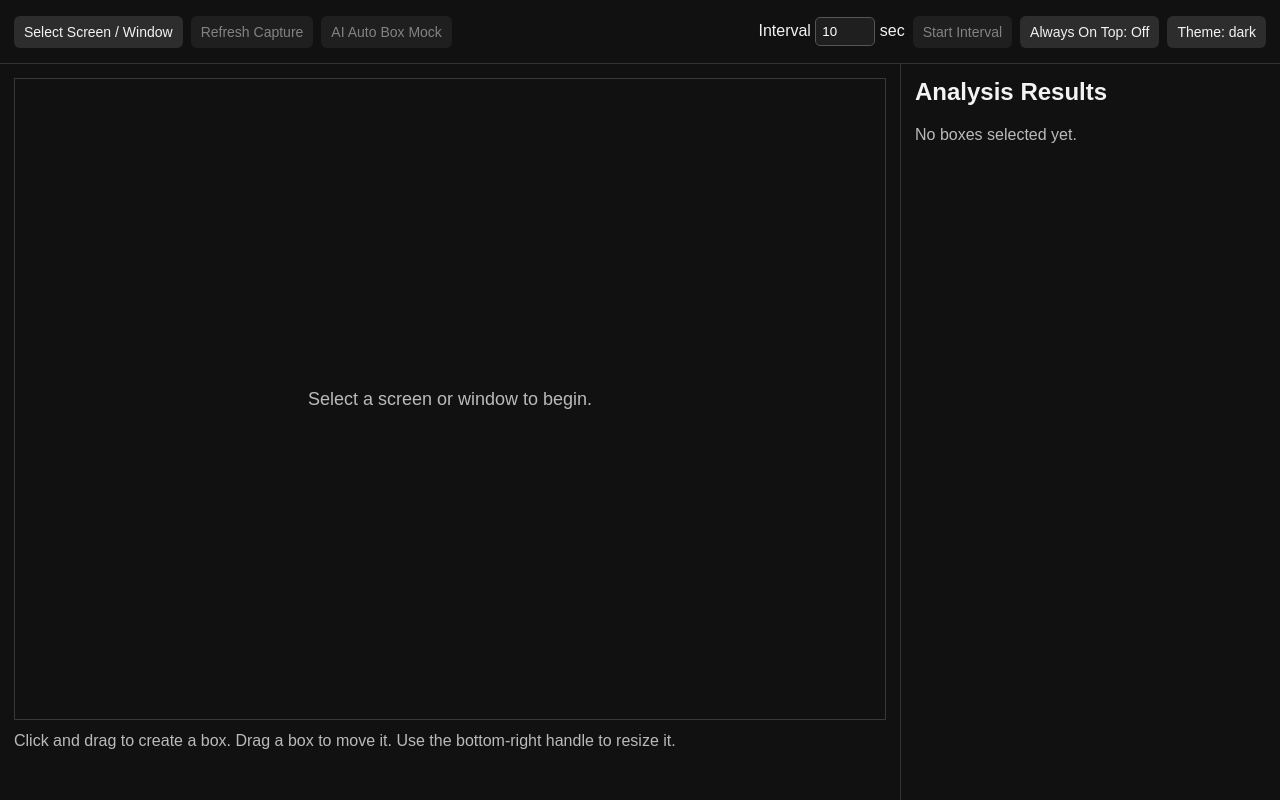
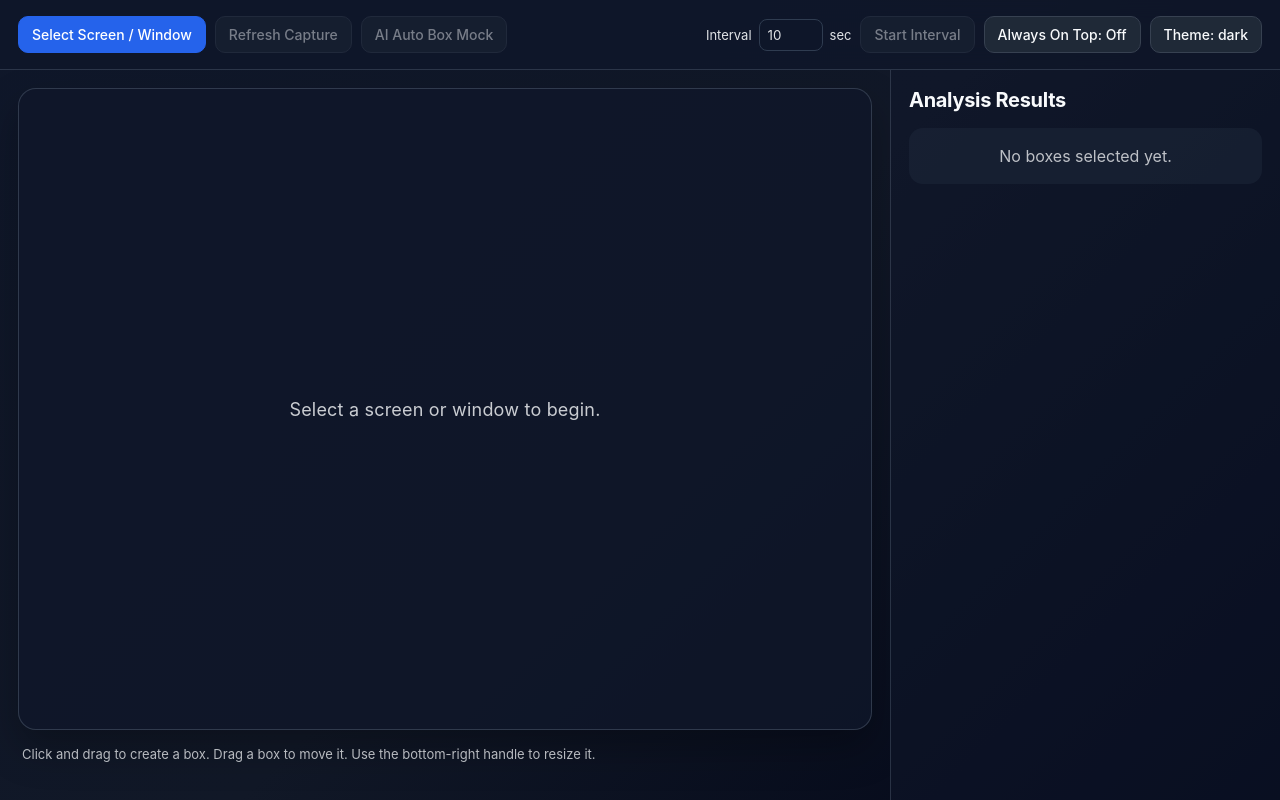
Before and after one commit to volitium/screen-ana-electron, a Vue app: page / in a window 1280 px wide. Built offline with nearby package versions, Linux system fonts and the light colour scheme.

Commit message:
New Redesign

```diff
--- a/src/renderer/style.css
+++ b/src/renderer/style.css
@@ -2,29 +2,45 @@
   box-sizing: border-box;
 }
 
+:root {
+  font-family: Inter, Segoe UI, Arial, Helvetica, sans-serif;
+}
+
 body {
   margin: 0;
-  font-family: Arial, Helvetica, sans-serif;
+  overflow: hidden;
+}
+
+button,
+input {
+  font-family: inherit;
 }
 
 button {
   cursor: pointer;
   border: none;
-  border-radius: 6px;
-  padding: 8px 10px;
+  border-radius: 10px;
+  padding: 9px 13px;
   font-size: 14px;
+  font-weight: 500;
+  transition: 0.15s ease;
+}
+
+button:hover:not(:disabled) {
+  transform: translateY(-1px);
 }
 
 button:disabled {
   cursor: not-allowed;
-  opacity: 0.5;
+  opacity: 0.45;
 }
 
 input {
-  width: 60px;
-  padding: 6px;
-  border-radius: 5px;
-  border: 1px solid #555;
+  width: 64px;
+  padding: 7px 8px;
+  border-radius: 8px;
+  border: 1px solid transparent;
+  outline: none;
 }
 
 .app {
@@ -34,61 +50,116 @@ input {
 }
 
 .app-dark {
-  background: #111;
-  color: #f3f3f3;
+  background: linear-gradient(135deg, #0f172a 0%, #111827 50%, #020617 100%);
+  color: #f8fafc;
 }
 
 .app-dark button {
-  background: #2d2d2d;
-  color: #f3f3f3;
+  background: #1f2937;
+  color: #f8fafc;
+  border: 1px solid #374151;
+}
+
+.app-dark button:hover:not(:disabled) {
+  background: #334155;
 }
 
 .app-dark input {
-  background: #1f1f1f;
-  color: #fff;
+  background: #0f172a;
+  color: #f8fafc;
+  border-color: #334155;
 }
 
 .app-light {
-  background: #f4f4f4;
-  color: #111;
+  background: linear-gradient(135deg, #f8fafc 0%, #eef2ff 100%);
+  color: #111827;
 }
 
 .app-light button {
-  background: #e1e1e1;
-  color: #111;
+  background: #ffffff;
+  color: #111827;
+  border: 1px solid #d1d5db;
+  box-shadow: 0 1px 2px rgba(15, 23, 42, 0.08);
+}
+
+.app-light button:hover:not(:disabled) {
+  background: #f3f4f6;
+}
+
+.app-light input {
+  background: #ffffff;
+  color: #111827;
+  border-color: #d1d5db;
 }
 
 .toolbar {
-  height: 64px;
+  height: 70px;
   display: flex;
   align-items: center;
   justify-content: space-between;
-  gap: 12px;
-  padding: 10px 14px;
-  border-bottom: 1px solid rgba(128, 128, 128, 0.3);
+  gap: 16px;
+  padding: 12px 18px;
+  border-bottom: 1px solid rgba(148, 163, 184, 0.22);
+  backdrop-filter: blur(12px);
+}
+
+.app-dark .toolbar {
+  background: rgba(15, 23, 42, 0.82);
+}
+
+.app-light .toolbar {
+  background: rgba(255, 255, 255, 0.86);
 }
 
 .toolbar-left,
 .toolbar-right {
   display: flex;
   align-items: center;
-  gap: 8px;
+  gap: 9px;
+  flex-wrap: wrap;
+}
+
+.toolbar-left button:first-child {
+  background: #2563eb;
+  color: white;
+  border-color: #2563eb;
+}
+
+.toolbar-left button:first-child:hover:not(:disabled) {
+  background: #1d4ed8;
+}
+
+.toolbar label {
+  display: flex;
+  align-items: center;
+  gap: 7px;
+  font-size: 13px;
+  opacity: 0.9;
 }
 
 .main-layout {
   display: grid;
-  grid-template-columns: minmax(700px, 1fr) 380px;
-  height: calc(100vh - 64px);
+  grid-template-columns: minmax(700px, 1fr) 390px;
+  height: calc(100vh - 70px);
+  gap: 0;
 }
 
 .viewer-pane {
   overflow: auto;
-  padding: 14px;
+  padding: 18px;
 }
 
 .results-pane {
-  border-left: 1px solid rgba(128, 128, 128, 0.3);
+  border-left: 1px solid rgba(148, 163, 184, 0.22);
   overflow: auto;
+}
+
+.app-dark .results-pane {
+  background: rgba(15, 23, 42, 0.55);
+}
+
+.app-light .results-pane {
+  background: rgba(255, 255, 255, 0.55);
 }
 
 .canvas-shell {
@@ -101,9 +172,20 @@ input {
   display: inline-block;
   min-width: 100%;
   min-height: 640px;
-  border: 1px solid rgba(128, 128, 128, 0.35);
+  border-radius: 18px;
   overflow: hidden;
   user-select: none;
+  box-shadow: 0 18px 40px rgba(0, 0, 0, 0.28);
+}
+
+.app-dark .image-wrapper {
+  background: rgba(15, 23, 42, 0.8);
+  border: 1px solid rgba(148, 163, 184, 0.25);
+}
+
+.app-light .image-wrapper {
+  background: rgba(255, 255, 255, 0.9);
+  border: 1px solid rgba(148, 163, 184, 0.35);
 }
 
 .capture-image {
@@ -117,90 +199,130 @@ input {
   display: flex;
   align-items: center;
   justify-content: center;
-  opacity: 0.75;
+  opacity: 0.8;
   font-size: 18px;
+  letter-spacing: 0.2px;
 }
 
 .box {
   position: absolute;
   border-style: solid;
+  border-radius: 8px;
+  box-shadow: 0 0 0 1px rgba(255, 255, 255, 0.35),
+              0 10px 25px rgba(0, 0, 0, 0.25);
 }
 
 .box-label {
   position: absolute;
   left: 0;
-  top: -30px;
+  top: -34px;
   display: flex;
   align-items: center;
-  gap: 5px;
-  background: #000;
+  gap: 6px;
+  background: rgba(15, 23, 42, 0.96);
   color: white;
-  padding: 4px 6px;
-  border-radius: 4px;
+  padding: 6px 8px;
+  border-radius: 9px;
   font-size: 12px;
+  font-weight: 600;
   white-space: nowrap;
+  box-shadow: 0 6px 18px rgba(0, 0, 0, 0.25);
 }
 
 .box-label button {
-  padding: 2px 5px;
+  padding: 2px 6px;
   font-size: 11px;
-  background: #c9302c;
+  border-radius: 6px;
+  background: #ef4444;
   color: white;
+  border: none;
 }
 
 .resize-handle {
   position: absolute;
-  right: -6px;
-  bottom: -6px;
-  width: 12px;
-  height: 12px;
-  background: white;
-  border: 2px solid black;
+  right: -7px;
+  bottom: -7px;
+  width: 15px;
+  height: 15px;
+  background: #ffffff;
+  border: 2px solid #111827;
+  border-radius: 50%;
   cursor: nwse-resize;
+  box-shadow: 0 3px 8px rgba(0, 0, 0, 0.35);
 }
 
 .draft-box {
   position: absolute;
-  border: 2px dashed #fff;
-  background: rgba(64, 169, 255, 0.2);
+  border: 2px dashed #60a5fa;
+  background: rgba(96, 165, 250, 0.22);
+  border-radius: 8px;
 }
 
 .canvas-help {
-  margin-top: 8px;
-  opacity: 0.75;
+  margin: 12px 4px 0;
+  opacity: 0.72;
+  font-size: 13px;
 }
 
 .results {
-  padding: 14px;
+  padding: 18px;
 }
 
 .results h2 {
-  margin-top: 0;
+  margin: 0 0 16px;
+  font-size: 20px;
+  letter-spacing: -0.3px;
 }
 
 .results-empty {
   opacity: 0.75;
+  padding: 18px;
+  border-radius: 14px;
+  text-align: center;
+}
+
+.app-dark .results-empty {
+  background: rgba(30, 41, 59, 0.7);
+}
+
+.app-light .results-empty {
+  background: rgba(255, 255, 255, 0.85);
 }
 
 .result-card {
-  border: 1px solid rgba(128, 128, 128, 0.35);
-  border-radius: 8px;
-  margin-bottom: 12px;
+  border-radius: 16px;
+  margin-bottom: 14px;
   overflow: hidden;
+  border: 1px solid rgba(148, 163, 184, 0.28);
+  box-shadow: 0 10px 28px rgba(15, 23, 42, 0.12);
+}
+
+.app-dark .result-card {
+  background: rgba(15, 23, 42, 0.78);
+}
+
+.app-light .result-card {
+  background: rgba(255, 255, 255, 0.92);
 }
 
 .result-header {
   display: flex;
   justify-content: space-between;
   gap: 8px;
-  padding: 10px;
-  background: rgba(128, 128, 128, 0.12);
+  padding: 12px;
+  background: rgba(148, 163, 184, 0.12);
 }
 
 .result-title {
   background: transparent !important;
   padding: 0;
-  font-weight: bold;
+  font-weight: 700;
+  border: none !important;
+  box-shadow: none !important;
+}
+
+.result-title:hover {
+  transform: none !important;
 }
 
 .result-actions {
@@ -208,40 +330,60 @@ input {
   gap: 6px;
 }
 
+.result-actions button {
+  padding: 6px 9px;
+  font-size: 12px;
+  border-radius: 8px;
+}
+
 .result-body {
-  padding: 10px;
-  line-height: 1.5;
+  padding: 13px;
+  line-height: 1.55;
+  font-size: 14px;
+}
+
+.result-body p {
+  margin: 7px 0;
 }
 
 .error {
-  color: #ff7875;
+  color: #f87171;
+  font-weight: 600;
 }
 
 .modal-backdrop {
   position: fixed;
   inset: 0;
-  background: rgba(0, 0, 0, 0.72);
+  background: rgba(2, 6, 23, 0.78);
   display: flex;
   align-items: center;
   justify-content: center;
   z-index: 20;
+  backdrop-filter: blur(8px);
 }
 
 .modal {
-  width: 900px;
-  max-height: 700px;
+  width: 920px;
+  max-height: 720px;
   overflow: auto;
-  background: #1d1d1d;
+  background: #0f172a;
   color: white;
-  border-radius: 12px;
-  padding: 16px;
-  border: 1px solid #444;
+  border-radius: 20px;
+  padding: 18px;
+  border: 1px solid rgba(148, 163, 184, 0.35);
+  box-shadow: 0 25px 70px rgba(0, 0, 0, 0.5);
 }
 
 .modal-header {
   display: flex;
   justify-content: space-between;
   align-items: center;
+  margin-bottom: 16px;
+}
+
+.modal-header h2 {
+  margin: 0;
+  font-size: 22px;
 }
 
 .source-grid {
@@ -253,19 +395,26 @@ input {
 .source-card {
   display: flex;
   flex-direction: column;
-  gap: 8px;
-  background: #2d2d2d;
+  gap: 9px;
+  background: #1e293b;
   color: white;
   text-align: left;
-  padding: 10px;
+  padding: 12px;
+  border-radius: 14px;
+  border: 1px solid rgba(148, 163, 184, 0.25);
+  box-shadow: 0 8px 20px rgba(0, 0, 0, 0.22);
+}
+
+.source-card:hover {
+  background: #334155;
 }
 
 .source-card img {
   width: 100%;
-  height: 120px;
+  height: 125px;
   object-fit: cover;
-  background: #111;
-  border-radius: 6px;
+  background: #020617;
+  border-radius: 10px;
 }
 
 .source-card span {
```
